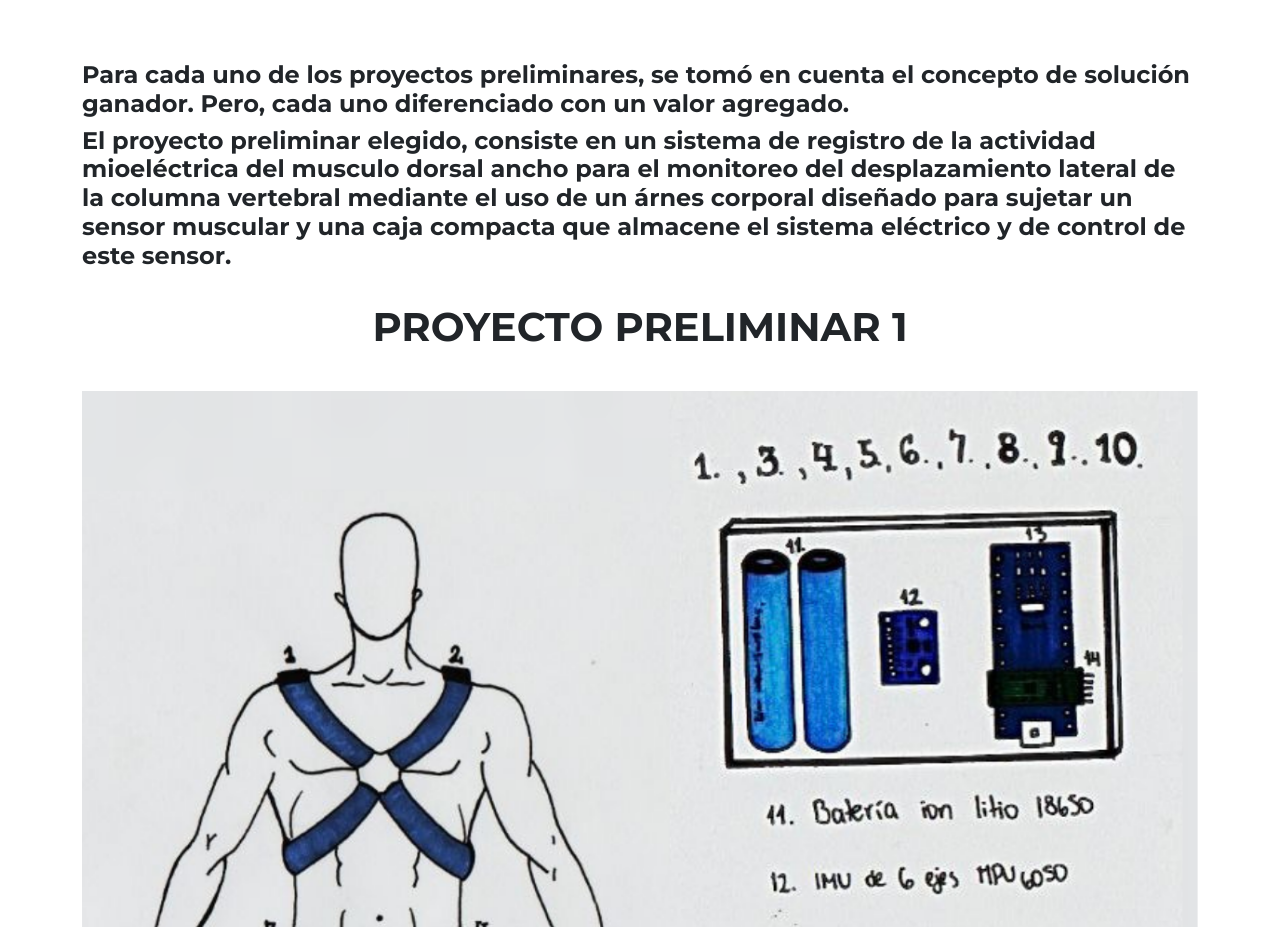
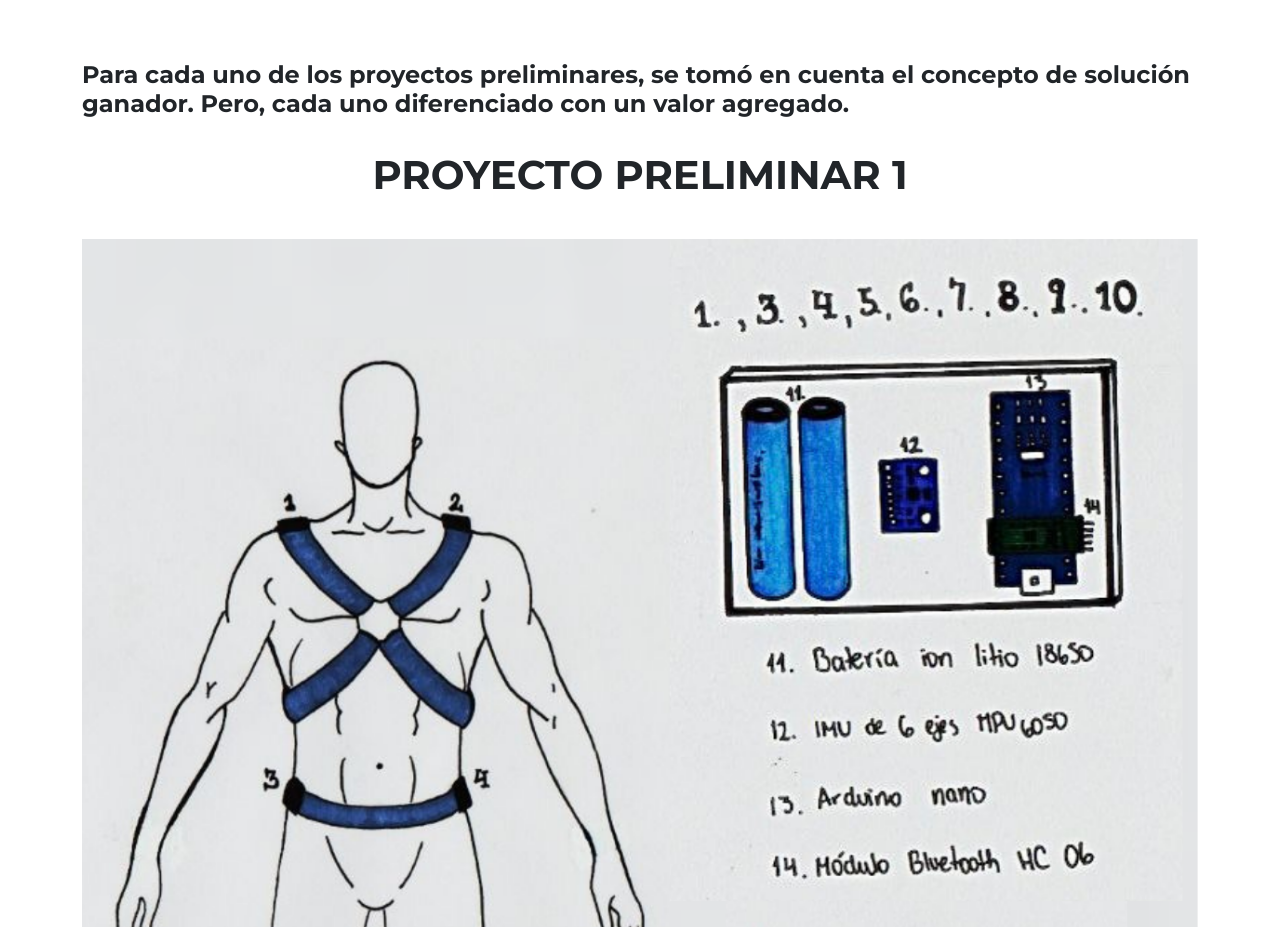
Before and after one commit to grupo2-funbio/Entregable_5, a plain HTML site: page index.html in a window 1280 px wide. Shown: the part 780-1707 px from the top of the page. Drawn offline with nearby package versions, Linux system fonts and the light colour scheme.

Commit message:
Update index.html

```diff
--- a/index.html
+++ b/index.html
@@ -48,7 +48,6 @@
         <section class="page-section" id="social">
             <div class="container">
                 <h4>Para cada uno de los proyectos preliminares, se tomó en cuenta el concepto de solución ganador. Pero, cada uno diferenciado con un valor agregado.</h4>
-                <h4>El proyecto preliminar elegido, consiste en un sistema de registro de la actividad mioeléctrica del musculo dorsal ancho para el monitoreo del desplazamiento lateral de la columna vertebral mediante el uso de un árnes corporal diseñado para sujetar un sensor muscular y una caja compacta que almacene el sistema eléctrico y de control de este sensor.</h4>
                 </br>
                 <div class="text-center">
                     <h2 class="section-heading text-uppercase">Proyecto Preliminar 1</h2>
```
